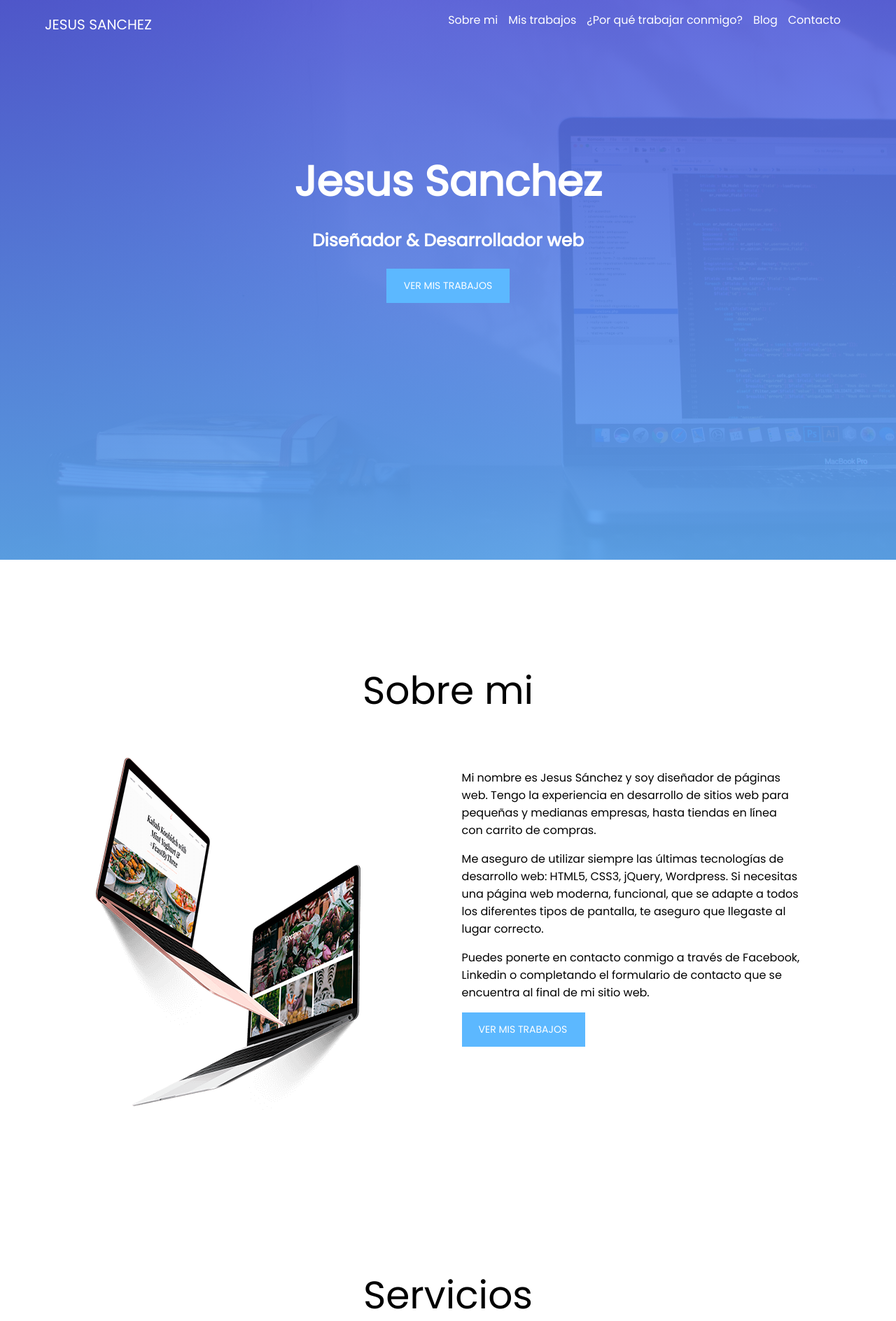
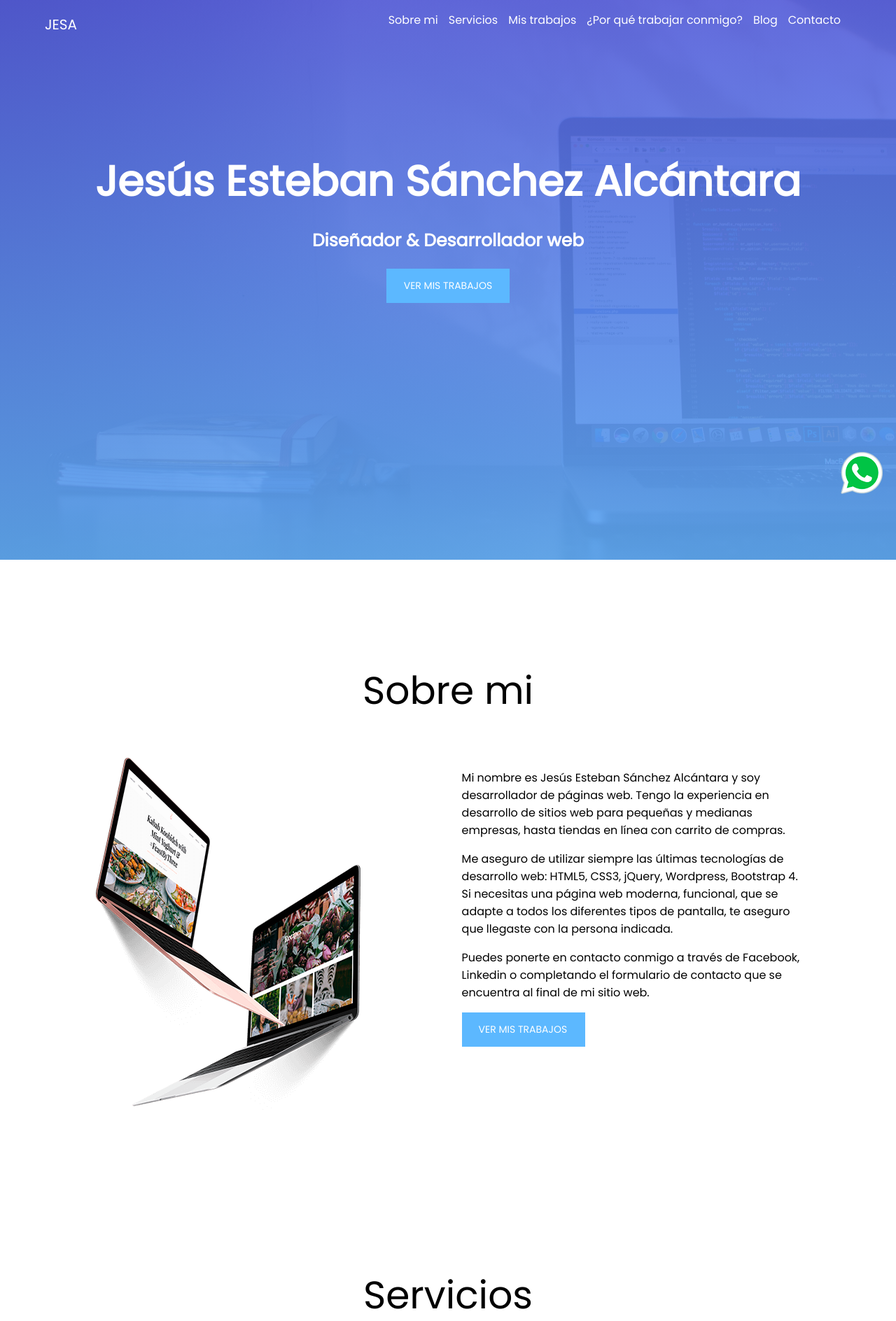
Before and after one commit to jesestsana93/miportafolios, a PHP site: page /index.html in a window 1280 px wide. Shown: the top 1888 px of the page at 70% size. Run offline with PHP 8.4, Linux system fonts and the light colour scheme; some libraries are stand-ins or nearby versions.

Commit message:
portafolios terminado

```diff
--- a/index.html
+++ b/index.html
@@ -3,7 +3,7 @@
 <head>
 	<link rel="stylesheet" href="estilos/estilos.css">
 	<meta charset="UTF-8">
-	<title>JESUS SANCHEZ</title>
+	<title>JESA</title>
 	<link href="https://fonts.googleapis.com/css?family=Poppins&display=swap" rel="stylesheet">
 	<link rel="stylesheet" href="owl/owl.carousel.min.css">
 	<link rel="stylesheet" href="owl/owl.theme.default.min.css">
@@ -12,26 +12,29 @@
 
 <body>
 
+	<a id="whatsapp" href="https://api.whatsapp.com/send?phone=525522966244" target="blank"><img src="imagenes/whatsapp.png" alt="whatsapp image"></a>
 	<header><!--Etiqueta de encabezado (cabecera): es buena estrategia de posicionamiento para Google-->
 		<div class="menu"><!--Etiqueta para contener un elemento-->
 			<div class="contenedor">
-				<p class="logo">JESUS SANCHEZ</p>
+				<a href="#inicio"><p class="logo">JESA </p></a>
+				<img class="menu-icon" src="imagenes/menu.png" alt="menu movil">
 				<nav><!--Contiene el menu de navegacion-->
 					<ul>
-						<li><a href="">Sobre mi</a></li>
-						<li><a href="">Mis trabajos</a></li>
-						<li><a href="">¿Por qué trabajar conmigo?</a></li>
-						<li><a href="">Blog</a></li>
-						<li><a href="">Contacto</a></li>
+						<li><a href="#sobre-mi">Sobre mi</a></li>
+						<li><a href="#servicios">Servicios</a></li>
+						<li><a href="#mis-trabajos">Mis trabajos</a></li>
+						<li><a href="#por-que-trabajar">¿Por qué trabajar conmigo?</a></li>
+						<li><a href="#blog">Blog</a></li>
+						<li><a href="#contacto">Contacto</a></li>
 					</ul>
 				</nav>
 			</div>
 		</div>
 		<div class="contenedor" id="contenedor-titulo-flex">
-			<div class="contenedor-titulo">
-				<h1>Jesus Sanchez</h1> <!-- Toman los estilos del div de contenedor-titulo-->
+			<div class="contenedor-titulo" id="inicio">
+				<h1>Jesús Esteban Sánchez Alcántara</h1> <!-- Toman los estilos del div de contenedor-titulo-->
 				<h2>Diseñador & Desarrollador web</h2>
-				<a href="">VER MIS TRABAJOS</a>
+				<a href="#mis-trabajos">VER MIS TRABAJOS</a>
 			</div>
 		</div>
 	</header>
@@ -43,13 +46,13 @@
 				<h3>Sobre mi</h3>
 				<div class="contenedor-sobremi">
 					<div class="computadoras">
-						<img src="imagenes/computadoras.png" alt="">
+						<img src="imagenes/computadoras.png" alt="computadoras">
 					</div>
 					<div class="texto">
-						<p>Mi nombre es Jesus Sánchez y soy diseñador de páginas web. Tengo la experiencia en desarrollo de sitios web para pequeñas y medianas empresas, hasta tiendas en línea con carrito de compras.</p>
-        				<p>Me aseguro de utilizar siempre las últimas tecnologías de desarrollo web: HTML5, CSS3, jQuery, Wordpress. Si necesitas una página web moderna, funcional, que se adapte a todos los diferentes tipos de pantalla, te aseguro que llegaste al lugar correcto.</p>
+						<p>Mi nombre es Jesús Esteban Sánchez Alcántara y soy desarrollador de páginas web. Tengo la experiencia en desarrollo de sitios web para pequeñas y medianas empresas, hasta tiendas en línea con carrito de compras.</p>
+        				<p>Me aseguro de utilizar siempre las últimas tecnologías de desarrollo web: HTML5, CSS3, jQuery, Wordpress, Bootstrap 4. Si necesitas una página web moderna, funcional, que se adapte a todos los diferentes tipos de pantalla, te aseguro que llegaste con la persona indicada.</p>
         				<p>Puedes ponerte en contacto conmigo a través de Facebook, Linkedin o completando el formulario de contacto que se encuentra al final de mi sitio web.</p>
-        				<a href="">VER MIS TRABAJOS</a>
+        				<a href="#mis-trabajos">VER MIS TRABAJOS</a>
 					</div>
 				</div>
 			</div>
@@ -62,39 +65,39 @@
 				<div class="contenedor-servicios">
 					<div class="servicio violeta">
 						<h4>Diseño web</h4>
-						<p>Páginas web atractivas y funcionales con el objetivo de satisfacer todas tus expectativas. La importancia del diseño es fundamental para tener éxito y atraer a tus visitantes. También lo es la velocidad de carga del sitio web, deben ser rápidos para que el visitante tenga la mejor experiencia</p>
-				        <img class="icono" src="imagenes/monitor.png">
-				        <img class="ondas" src="imagenes/waves.png">
+						<p>Páginas web atractivas y funcionales con el objetivo de satisfacer todas tus expectativas. La importancia del diseño es fundamental para tener éxito y atraer a tus visitantes. También lo es la velocidad de carga del sitio web, deben ser rápidos para que el visitante tenga la mejor experiencia.</p>
+				        <img class="icono" src="imagenes/monitor.png" alt="monitor">
+				        <img class="ondas" src="imagenes/waves.png" alt="waves">
 					</div>
 					<div class="servicio celeste">
 				        <h4>Responsive Design</h4>
-				        <p>Hoy en día las páginas web se ven en multitud de dispositivos como tablets, celulares, libros electrónicos, notebooks, PCs, etc. La tecnología móvil es el presente y el futuro. Para eso es importante y me aseguro de que tu sitio web sea compatible con todos los tamaños de pantalla de esta época moderna</p>
-				        <img class="icono" src="imagenes/mobile.png">
-				        <img class="ondas" src="imagenes/waves.png">
+				        <p>Hoy en día las páginas web se ven en multitud de dispositivos como tablets, celulares, libros electrónicos, notebooks, PCs, etc. La tecnología móvil es el presente y el futuro. Para eso es importante y me aseguro de que tu sitio web sea compatible con todos los tamaños de pantalla de esta época moderna.</p>
+				        <img class="icono" src="imagenes/mobile.png" alt="mobile">
+				        <img class="ondas" src="imagenes/waves.png" alt="waves">
 				    </div>
 				    <div class="servicio violeta">
 				        <h4>SEO</h4>
-				        <p>Al crear sitios web, tengo muy en cuenta la optimización de motores de búsqueda (SEO). Llevo a cabo prácticas de SEO estándar en cada página del sitio web, lo que permite que tu sitio tenga una clasificación más alta en los resultados de Google y asi generar mas tráfico a la web</p>
-				        <img class="icono" src="imagenes/seo.png">
-				        <img class="ondas" src="imagenes/waves.png">
+				        <p>Al crear sitios web, tengo muy en cuenta la optimización de motores de búsqueda (SEO). Llevo a cabo prácticas de SEO estándar en cada página del sitio web, lo que permite que tu sitio tenga una clasificación más alta en los resultados de Google y asi generar mas tráfico a la web.</p>
+				        <img class="icono" src="imagenes/seo.png" alt="seo">
+				        <img class="ondas" src="imagenes/waves.png" alt="waves">
 				    </div>
 				    <div class="servicio celeste">
 				        <h4>Autoadministrable</h4>
-				        <p>Es importante que puedas administrar tu página web vos mismo, desde cualquier lugar y en cualquier momento. Desarrollo sistemas de gestión de contenido que te permiten ver los datos de tu página web y editar el contenido que quieras, lo que te permite mantenerte actualizado</p>
-				        <img class="icono" src="imagenes/wordpress.png">
-				        <img class="ondas" src="imagenes/waves.png">
+				        <p>Es importante que puedas administrar tu página web tu mismo, desde cualquier lugar y en cualquier momento. Desarrollo sistemas de gestión de contenido que te permiten ver los datos de tu página web y editar el contenido que quieras, lo que te permite mantenerte actualizado.</p>
+				        <img class="icono" src="imagenes/wordpress.png" alt="wordpress">
+				        <img class="ondas" src="imagenes/waves.png" alt="waves">
 				    </div>
 				    <div class="servicio violeta">
 				        <h4>Mantenimiento</h4>
-				        <p>Podés contactarme si necesitas actualizar tu página web, agregar nuevas secciones o cualquier cambio que necesites. Esto es perfecto para los sitios web de pequeñas empresas, donde no se necesita un diseñador de páginas web a tiempo completo, sino solo en distintas ocasiones</p>
-				        <img class="icono" src="imagenes/mante.png">
-				        <img class="ondas" src="imagenes/waves.png">
+				        <p>Puedes contactarme si necesitas actualizar tu página web, agregar nuevas secciones o cualquier cambio que necesites. Esto es perfecto para los sitios web de pequeñas empresas, donde no se necesita un diseñador de páginas web a tiempo completo, sino solo en distintas ocasiones.</p>
+				        <img class="icono" src="imagenes/mante.png" alt="mantenimiento">
+				        <img class="ondas" src="imagenes/waves.png" alt="waves">
 				    </div>
 				    <div class="servicio celeste">
 				        <h4>Marketing Digital</h4>
-				        <p>Utilizo las herramientas mas importantes como Google Adwords y Google Analytics, para que tu negocio aparezca en los resultados de búsqueda de Google justo cuando alguien te necesita y analizar como los usuarios interactúan con tu página web</p>
-				        <img class="icono" src="imagenes/marketing.png">
-				        <img class="ondas" src="imagenes/waves.png">
+				        <p>Utilizo las herramientas mas importantes como Google Adwords y Google Analytics, para que tu negocio aparezca en los resultados de búsqueda de Google justo cuando alguien te necesita y analizar como los usuarios interactúan con tu página web.</p>
+				        <img class="icono" src="imagenes/marketing.png" alt="marketing">
+				        <img class="ondas" src="imagenes/waves.png" alt="waves">
 				    </div>
 				</div>
 			</div>
@@ -106,6 +109,18 @@
 				<h3>Mis trabajos</h3>
 				<div class="owl-carousel owl-theme">
 				    <div class="item">
+				      	<a href="https://www.c3.unam.mx/" target="blank"><img src="imagenes/c3-iMac.png" alt="c3-iMac"><p>Centro de Ciencias de la Complejidad (C3)</p></a>
+				    </div>
+				    <div class="item">
+				      	<a href="https://lncc.c3.unam.mx/" target="blank"><img src="imagenes/lncc-iMac.png" alt="lncc-iMac"><p>Laboratorio Nacional de Ciencias de la Complejidad</p></a>
+				    </div>
+				    <div class="item">
+				      	<a href="http://www.elevadoresdecarga.com.mx/#" target="blank"><img src="imagenes/elevadoresdecarga-iMac.png" alt="elevadoresdecarga-iMac"><p>Elevadores de carga</p></a>
+				    </div>
+				    <div class="item">
+				      	<a href="https://jesestsana93.github.io/SPECIES/" target="blank"><img src="imagenes/species-iMac.png" alt="species-iMac"><p>SPECIES</p></a>
+				    </div>
+				    <div class="item">
 				      	<a href="www.google.com"><img src="imagenes/sassy.jpg"><p>Sassy Kids</p></a>
 				    </div>
 				    <div class="item">
@@ -115,15 +130,7 @@
 				      	<a href="www.google.com"><img src="imagenes/alimentar.jpg"><p>Alimentar</p></a>
 				    </div>
 				    <div class="item">
-				      	<a href="www.google.com"><img src="imagenes/isip.jpg"><p>Isip</p></a></div>
-				    <div class="item">
-				      	<a href="www.google.com"><img src="imagenes/sassy.jpg"><p>Sassy Kids</p></a>
-				    </div>
-				    <div class="item">
-				      	<a href="www.google.com"><img src="imagenes/chaia.jpg"><p>Chaia</p></a>
-				    </div>
-				    <div class="item">
-				      	<a href="www.google.com"><img src="imagenes/alimentar.jpg"><p>Alimentar</p></a>
+				      	<a href="www.google.com"><img src="imagenes/isip.jpg"><p>isip</p></a>
 				    </div>
 				</div>
 			</div>
@@ -136,23 +143,23 @@
 				<div class="contenedor-trabajar">
 			      	<div class="item">
 				        <ul><!--padre-->
-				          	<!--nt-child(1)--><li><img src="imagenes/velocidad.png" alt=""></li>
+				          	<!--nt-child(1)--><li><img src="imagenes/velocidad.png" alt="velocidad"></li>
 				          	<!--nt-child(2)--><li>Velocidad</li>
-				          	<!--nt-child(3)--><li>Me aseguro de que tu web cargue entre 2 y 4 segundos (depende de la cantidad de contenido del sitio). Si una web tarda más de 5 segundos en cargar, el 70% de los usuarios lo cierra y no vuelve a entrar más</li>
+				          	<!--nt-child(3)--><li>Me aseguro de que tu web cargue entre 2 y 4 segundos (depende de la cantidad de contenido del sitio). Si una web tarda más de 5 segundos en cargar, el 70% de los usuarios lo cierra y no vuelve a entrar más.</li>
 				        </ul>
 				    </div>
 				    <div class="item">
 				        <ul>
-				          	<li><img src="imagenes/mantenimiento.png" alt=""></li>
+				          	<li><img src="imagenes/mantenimiento.png" alt="mantenimiento"></li>
 				          	<li>Mantenimiento</li>
-				          	<li>Mantengo una comunicación constante con mi cliente, para enseñarle a modificar contenido mediante el panel de Wordpress o para cualquier duda/cambio que quiera hacer en su sitio web</li>
+				          	<li>Mantengo una comunicación constante con mi cliente, para enseñarle a modificar contenido mediante el panel de Wordpress o para cualquier duda/cambio que quiera hacer en su sitio web.</li>
 				        </ul>
 				    </div>
 				    <div class="item">
 				        <ul>
-				          	<li><img src="imagenes/mobile2.png" alt=""></li>
+				          	<li><img src="imagenes/mobile2.png" alt="mobile2"></li>
 				          	<li>Mobile Priority</li>
-				          	<li>Cada vez mas personas navegan desde sus celulares en cualquier parte del mundo. Me aseguro de que tu web esté optimizada para cualquier tipo de dispositivo móvil</li>
+				          	<li>Cada vez mas personas navegan desde sus celulares en cualquier parte del mundo. Me aseguro de que tu web esté optimizada para cualquier tipo de dispositivo móvil.</li>
 				        </ul>
 				    </div>
 				</div>
@@ -165,7 +172,7 @@
 				<h3>Blog</h3>
 			    <div class="contenedor-publicaciones">
 			      	<div class="publicacion">
-			        	<img src="imagenes/blog1.jpg" alt="">
+			        	<img src="imagenes/blog1.jpg" alt="imagen de blog1">
 		        		<div class="contenido">
 		          			<h4>No alcanza con tener solamente una página web</h4>
 		          			<p>¿Querés aprender cuales son las herramientas que usan las mejores marcas para generar tráfico?</p>
@@ -173,7 +180,7 @@
 		        		</div>
 			      	</div>
 			      	<div class="publicacion">
-			        	<img src="imagenes/blog2.jpg" alt="">
+			        	<img src="imagenes/blog2.jpg" alt="blog2">
 			        	<div class="contenido">
 			          		<h4>¿Qué es el remarketing y como utilizarlo?</h4>
 			          		<p>El remarketing es una de las técnicas mas utlizadas por las mejores companías! ¿Querés saber de que se trata?</p>
@@ -196,9 +203,9 @@
 		<section id="contacto">
   			<?php
       			if(@$_GET['i']=='ok') { // QUIERE DECIR QUE EL FORMULARIO SE ENVIO CORRECTAMENTE
-      				?>
-				    	<h3>La consulta se envio correctamente. Nos contactaremos a la brevedad.</h3>
-      				<?php
+      			?>
+				    <h3>La consulta se envio correctamente. Nos contactaremos a la brevedad.</h3>
+      			<?php
       			} else{
       				?>
 		  			<div class="contenedor">
@@ -217,14 +224,27 @@
 		    ?>
 
 			    <div class="contacto-info">
-			      	<div class="mail"><img src="imagenes/mail-icon.png" alt="">jesusestebansa93@outlook.com</div>
-			      	<div class="whatsapp"><img src="imagenes/whatsapp-icon.png" alt="">5522966244</div>
+			      	<div class="mail"><img src="imagenes/mail-icon.png" alt="email">jesusestebansa93@outlook.com</div>
+			      	<div class="whatsapp"><img src="imagenes/whatsapp-icon.png" alt="imagen de whatsapp">5522966244</div>
 			    </div>
 			</div>
 		</section>
 
+	</main>
 
-	</main>
+	<footer>
+		<div class="contenedor">
+		    <div class="redes">
+		      	<a href="https://www.facebook.com/chuyesteban93" target="blank"><img src="imagenes/facebook.png" alt="imagen de facebook"></a>
+		      	<a href="#"><img src="imagenes/medium.png" alt="imagen de facebook"></a>
+		      	<a href="https://github.com/jesestsana93" target="blank"><img src="imagenes/github.png" alt="imagen de facebook"></a>
+		      	<a href="https://www.linkedin.com/in/jes%C3%BAs-esteban-s%C3%A1nchez-alc%C3%A1ntara-9009ba133/" target="blank"><img src="imagenes/linkedin.png" alt="imagen de facebook"></a>
+		    </div>
+		    <div class="parrafo">
+		      	<p>© 2020 Jesús Sánchez | Desarrollador Web México. Todos los derechos reservados</p>
+		    </div>
+		</div>
+	</footer>
 
 	<!--https://owlcarousel2.github.io/OwlCarousel2/docs/started-installation.html-->
 	<!--Instalo el CSS arriba y aquí el ss que se incluye para el carousel -->
@@ -257,6 +277,34 @@
 		})
   	</script>
 
+	<script>
+		$(document).ready(function(){//Cuando el documento esta listo palica la funcion que digo adentro
+			$(window).scroll(function(){//llamo a toda la pantalla cuando alguien hace scroll en toda la pagina
+			  	scroll = $(window).scrollTop();//en esta variable llamamos de vuelta a la ventana, almacenandolo en la funcion scrolltop que va de arriba hacia abajo
+			  	if (scroll > 100){//si es mayor a 100 cuando el usuario hizo scroll
+				    $('.menu').css({"position":"fixed"});//aplicando estilos con $;llamo a la clase menu en Jquery
+				    $('.menu').css({"width":"100%"});//ocupa el 100% de la pantalla
+				    $('.menu').css({"top":"0"});//estara arriba de la pantalla
+				    $('.menu').css({"background":"#fff"});//fondo blanco
+				    $('.menu a').css({"color":"#000"});//cambio color de letras del menu a negro
+				    $('.logo').css({"color":"#000"});//cambio el color del logo a negro
+				    $('.menu').css({"box-shadow":"rgba(0, 0, 0, 0.22) 6px 1px 1px"});//sombra línea
+				    $('.menu').css({"z-index":"100"});//maneja la visibilidad de los elementos
+				} else {
+					//cuando no hay scroll o cuando el scroll es para arriba
+				    $('.menu').css({"position":"relative"});//posicion por defecto para que no haya espacio
+				    $('.menu').css({"background":"transparent"});//transparencia posicion por defecto
+				    $('.menu').css({"box-shadow":"0 0 0"});//sin sombra
+				    $('.menu a').css({"color":"#fff"});//blanco letras del menu
+				    $('.logo').css({"color":"#fff"});//blanco logo
+			  	}
+			})
+			$('.menu-icon').click(function(){/*animacion del menu responsive para dispositivos moviles*/
+			  	$('header nav').slideToggle();/*llamo a la etiqueta para que el elemento aparezca con un deslizamiento hacia abajo y también desaparece (combinación entre slideUp y slideDown*/
+			})
+		})
+	</script>
+
 </body>
 
 </html>
```
Also changed, not shown: index.php (+52 -47 lines), UC-76d55aa0-6c4a-4996-b7ed-88658ecf434c.jpg (added), imagenes/c3-iMac.png (added), imagenes/elevadoresdecarga-iMac.png (added), imagenes/lncc-iMac.png (added), imagenes/species-iMac.png (added), 1 other file.
